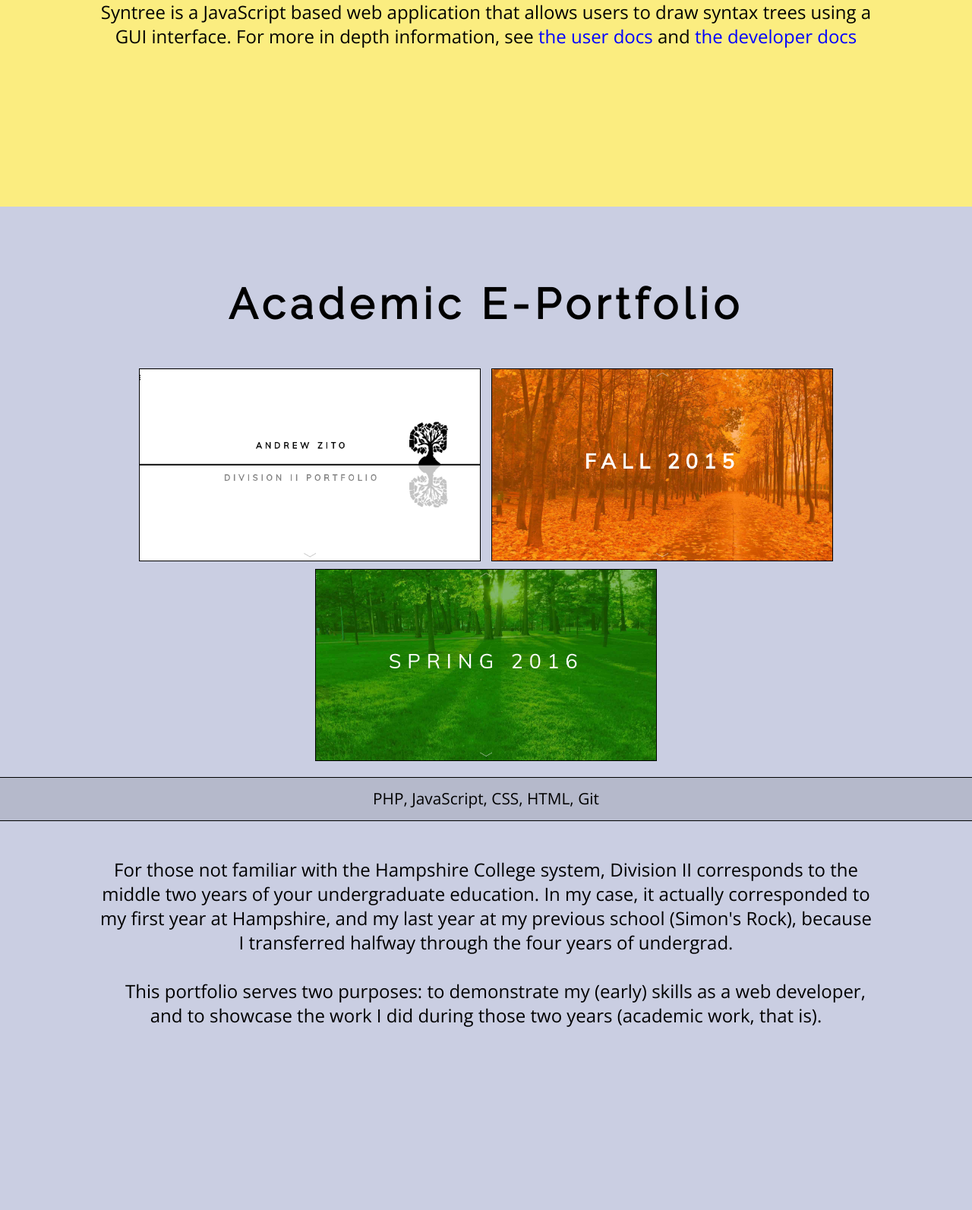
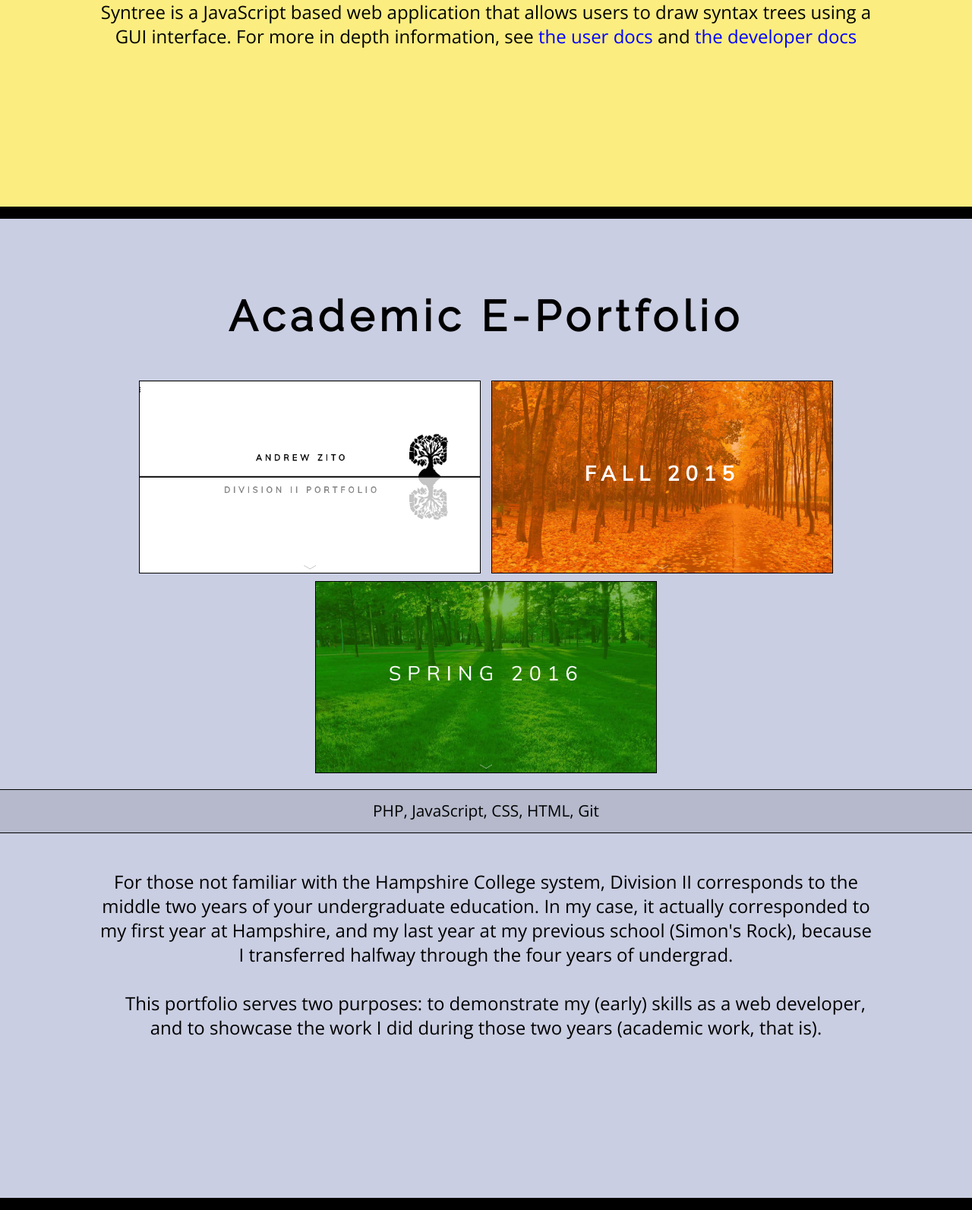
Before and after one commit to azito122/personal-website, a PHP site: page /portfolio.php in a window 1280 px wide. Shown: the part 857-2450 px from the top of the page at 76% size. Before the commit the page ends 2209 px from the top, so only its background shows below. Run offline with PHP 8.4, Linux system fonts and the light colour scheme; some libraries are stand-ins or nearby versions.

Commit message:
Small Portfolio page styling changes

```diff
--- a/style/main.css
+++ b/style/main.css
@@ -586,12 +586,15 @@ footer {
     footer .profile-link.linkedin:hover i {
       color: #0077b5; }
 
+body.portfolio section {
+  border-bottom: 1rem solid black; }
+
 body.portfolio .section-title {
   margin-bottom: 2rem; }
 
 body.portfolio .portfolio-screenshots {
   text-align: center;
-  min-height: 270px;
+  min-height: 300px;
   padding: 1rem 0; }
 
 body.portfolio div.portfolio-screenshot {
@@ -604,12 +607,8 @@ body.portfolio div.portfolio-screenshot {
   background-position: top center;
   background-size: cover;
   transition: width 0.3s, height 0.3s, margin 0.3s; }
-  body.portfolio div.portfolio-screenshot:hover {
-    width: 460px;
-    height: 259.45px;
-    margin: 5px 0; }
-    body.portfolio div.portfolio-screenshot:hover .screenshot-title {
-      opacity: 1; }
+  body.portfolio div.portfolio-screenshot:hover .screenshot-title {
+    opacity: 1; }
   body.portfolio div.portfolio-screenshot a.site-link {
     position: absolute;
     left: 0;
--- a/style/sass/portfolio.scss
+++ b/style/sass/portfolio.scss
@@ -1,4 +1,7 @@
 body.portfolio {
+  section {
+    border-bottom: 1rem solid black;
+  }
 
   .section-title {
     margin-bottom: 2rem;
@@ -6,7 +9,7 @@ body.portfolio {
 
   .portfolio-screenshots {
     text-align: center;
-    min-height: 270px;
+    min-height: 300px;
     padding: 1rem 0;
   }
 
@@ -22,9 +25,9 @@ body.portfolio {
     transition: width 0.3s, height 0.3s, margin 0.3s;
 
     &:hover {
-      width: 460px;
-      height: 259.45px;
-      margin: 5px 0;
+      // width: 460px;
+      // height: 259.45px;
+      // margin: 5px 0;
 
       .screenshot-title {
         opacity: 1;
```
